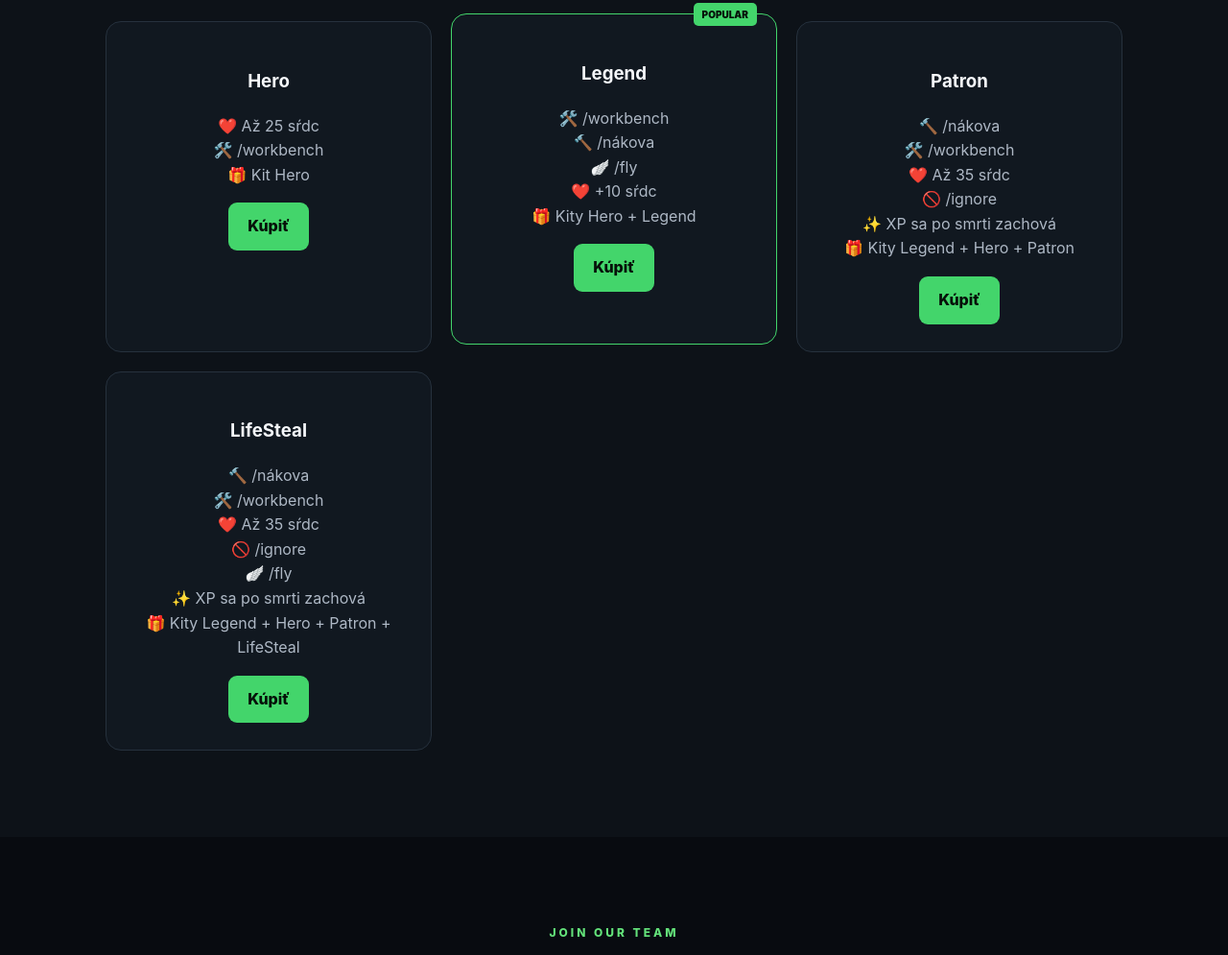
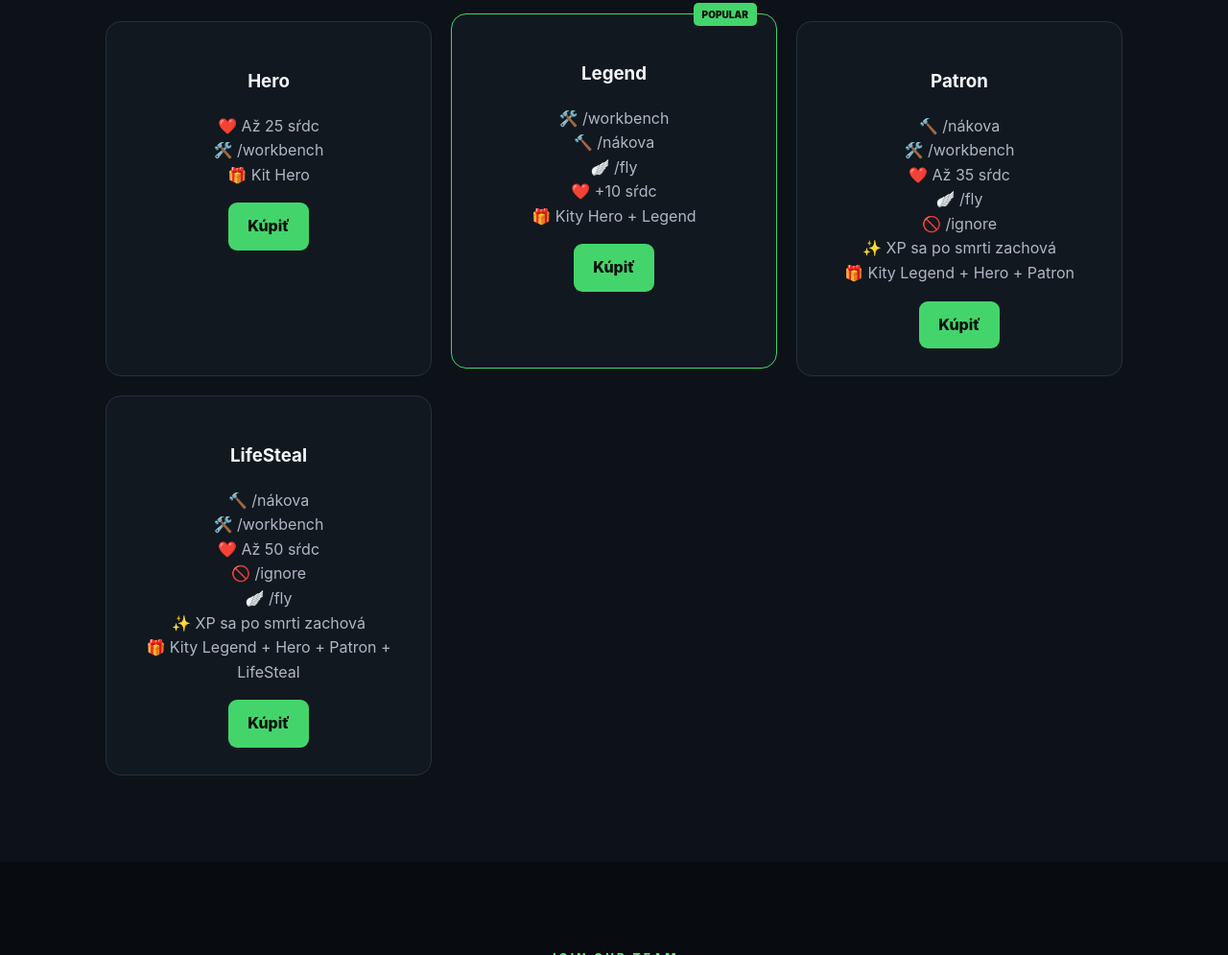
Before and after one commit to Erik123-sys/lifestealzsmp-web1, a plain HTML site: page index.html in a window 1280 px wide. Shown: the part 1580-2575 px from the top of the page at 96% size. Drawn offline with Linux system fonts and the light colour scheme; no server answers.

Commit message:
Update index.html

```diff
--- a/index.html
+++ b/index.html
@@ -104,6 +104,7 @@
             <li>🔨 /nákova</li>
             <li>🛠️ /workbench</li>
             <li>❤️ Až 35 sŕdc</li>
+            <li>🪽 /fly</li>
             <li>🚫 /ignore</li>
             <li>✨ XP sa po smrti zachová</li>
             <li>🎁 Kity Legend + Hero + Patron</li>
@@ -115,7 +116,7 @@
           <ul>
             <li>🔨 /nákova</li>
             <li>🛠️ /workbench</li>
-            <li>❤️ Až 35 sŕdc</li>
+            <li>❤️ Až 50 sŕdc</li>
             <li>🚫 /ignore</li>
             <li>🪽 /fly</li>
             <li>✨ XP sa po smrti zachová</li>
```
